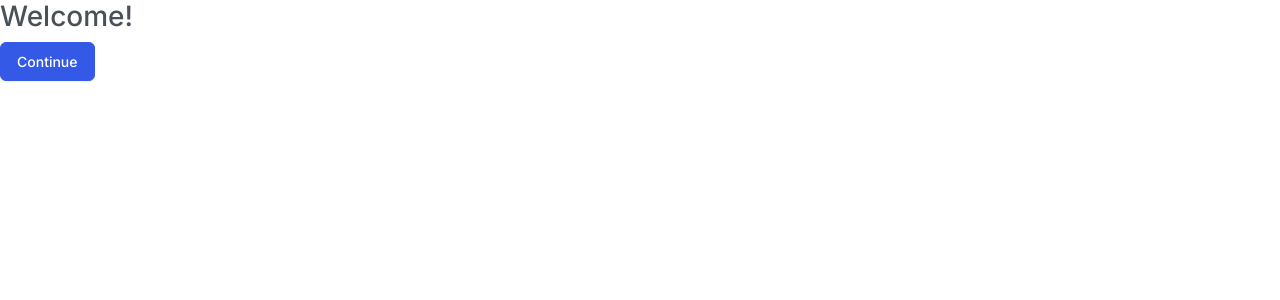
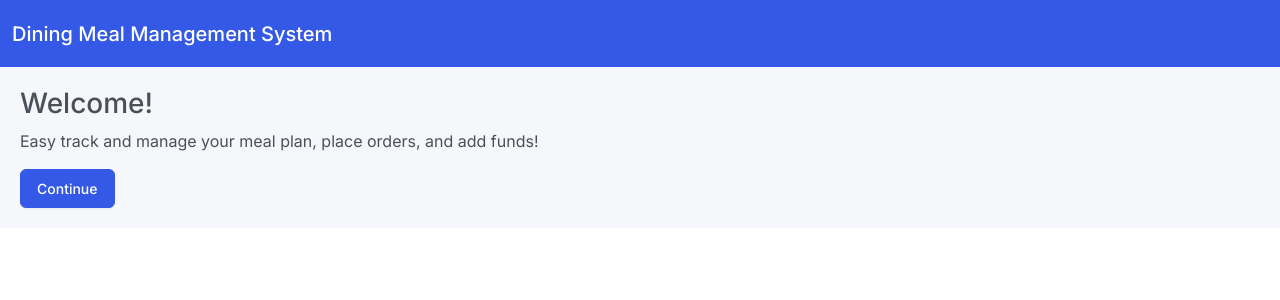
Before and after one commit to aryputh/dining-meal-management-system, a React (Create React App) app in the folder frontend/: page / in a window 1280 px wide. Shown: the top 300 px of the page. Built offline with nearby package versions, Linux system fonts and the light colour scheme; no server answers.

Commit message:
Added navbar to welcome page and formatted it

```diff
--- a/frontend/src/components/Navbar.jsx
+++ b/frontend/src/components/Navbar.jsx
@@ -1,19 +1,24 @@
 import React from "react";
-import { useNavigate } from "react-router-dom";
+import { useNavigate, useLocation } from "react-router-dom";
 import supabase from "../supabaseClient";
 
 const Navbar = () => {
     const navigate = useNavigate();
+    const location = useLocation();
 
     const handleSignOut = async () => {
         await supabase.auth.signOut();
         window.location.href = "/";
     };
 
+    const hideNavButtons = ["/"];
+    const shouldShowButtons = !hideNavButtons.includes(location.pathname);
+
     return (
         <nav className="navbar navbar-expand-lg bg-primary" data-bs-theme="dark">
             <div className="container-fluid">
                 <a className="navbar-brand">Dining Meal Management System</a>
+                {shouldShowButtons && (
                     <div className="collapse navbar-collapse" id="navbarColor01">
                         <ul className="navbar-nav me-auto">
                             <li className="nav-item">
@@ -28,6 +33,7 @@ const Navbar = () => {
                             </li>
                         </ul>
                     </div>
+                )}
             </div>
         </nav>
     );
--- a/frontend/src/pages/Welcome.js
+++ b/frontend/src/pages/Welcome.js
@@ -1,15 +1,22 @@
 import React, { useState } from "react";
+import Navbar from "../components/Navbar";
 import AuthPopup from "../components/AuthPopup";
 
 const Welcome = ({ setUser }) => {
     const [showPopup, setShowPopup] = useState(false);
 
     return (
-        <div>
-            <h3>Welcome!</h3>
-            <button class="btn btn-primary" onClick={() => setShowPopup(true)}>Continue</button>
-            {showPopup && <AuthPopup setUser={setUser} closePopup={() => setShowPopup(false)} />}
-        </div>
+        <>
+            <Navbar />
+            <div className="welcome-container">
+                <div>
+                    <h3>Welcome!</h3>
+                    <p>Easy track and manage your meal plan, place orders, and add funds!</p>
+                    <button class="btn btn-primary" onClick={() => setShowPopup(true)}>Continue</button>
+                    {showPopup && <AuthPopup setUser={setUser} closePopup={() => setShowPopup(false)} />}
+                </div>
+            </div>
+        </>
     );
 };
 
```
Also changed, not shown: frontend/src/styles/global.css. Lines whose indentation alone changed are shown as unchanged.
